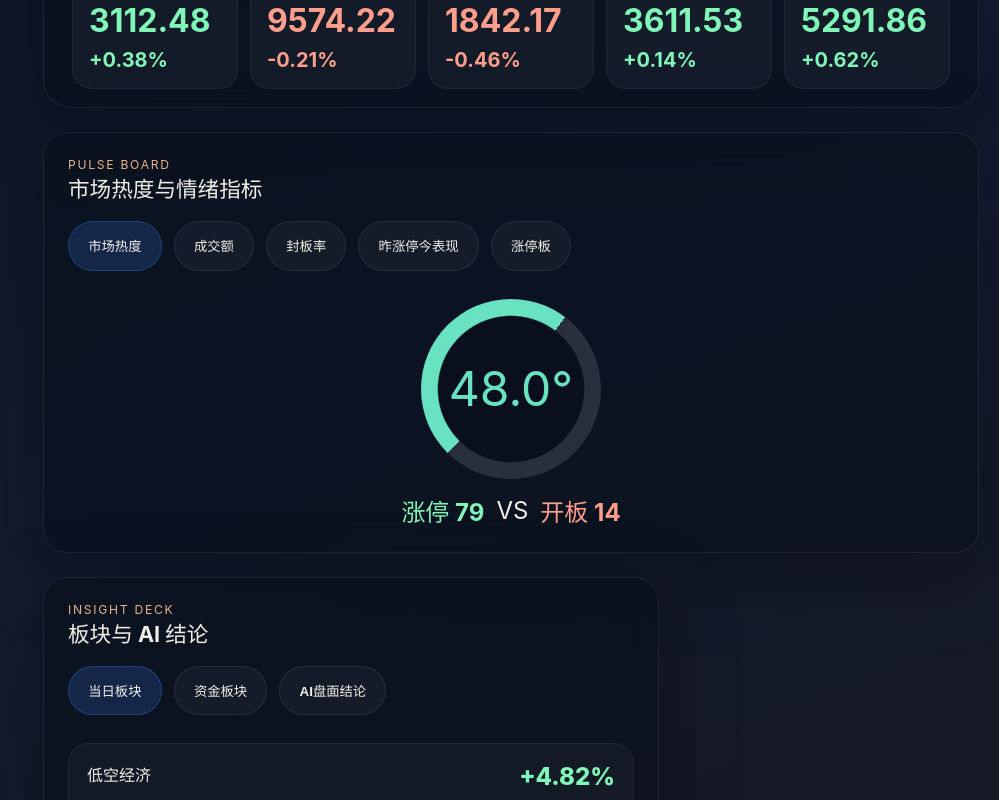
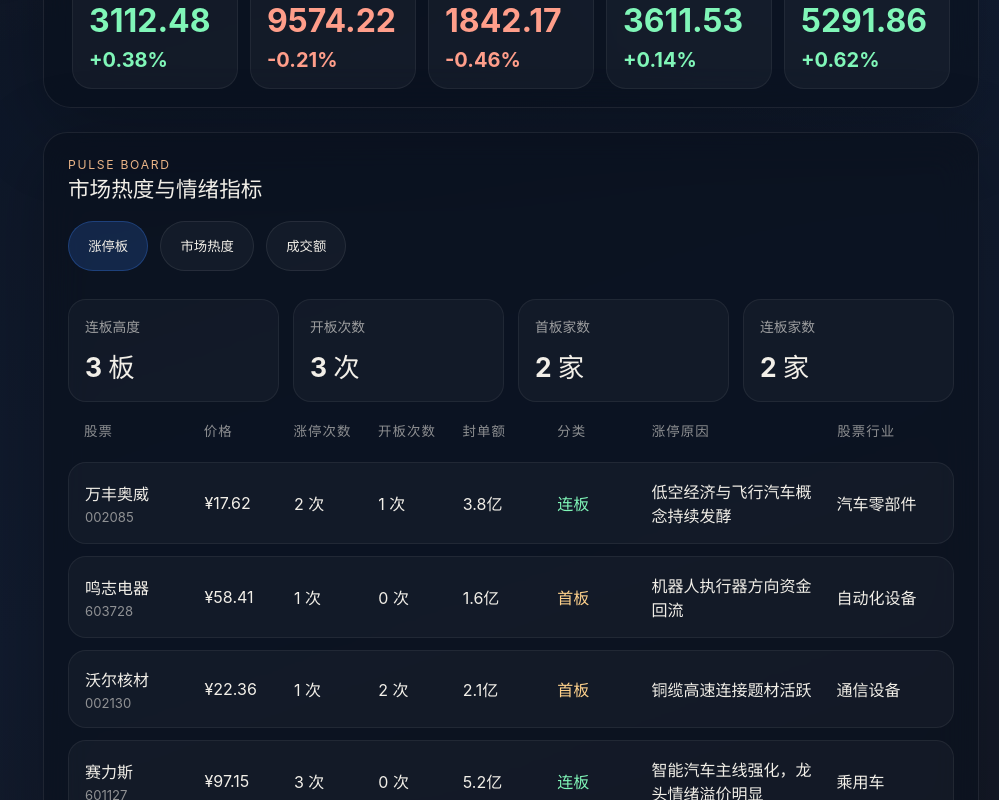
Before and after one commit to jesray1192-tempo/investpilot-dashboard, a React (Vite) app: page / in a window 1280 px wide. Shown: the part 840-1640 px from the top of the page, without its empty margins (281-1280 px from the left). Built offline with nearby package versions, Linux system fonts and the light colour scheme.

Commit message:
Remove standalone thesis card from portfolio

```diff
--- a/src/App.tsx
+++ b/src/App.tsx
@@ -24,7 +24,7 @@ type NavKey =
   | "us";
 
 type AiTabKey = "multimodal" | "strategy";
-type MarketTabKey = "heat" | "turnover" | "seal" | "winners" | "limitup";
+type MarketTabKey = "limitup" | "heat" | "turnover";
 type InsightTabKey = "sectors" | "funds" | "ai";
 type PortfolioTabKey = "holdings" | "trades";
 type PolicyMaterial = {
@@ -203,7 +203,7 @@ function buildMultimodalOutput(
 export default function App() {
   const [activeNav, setActiveNav] = useState<NavKey>("home");
   const [activeAiTab, setActiveAiTab] = useState<AiTabKey>("multimodal");
-  const [activeMarketTab, setActiveMarketTab] = useState<MarketTabKey>("heat");
+  const [activeMarketTab, setActiveMarketTab] = useState<MarketTabKey>("limitup");
   const [activeInsightTab, setActiveInsightTab] = useState<InsightTabKey>("sectors");
   const [activePortfolioTab, setActivePortfolioTab] = useState<PortfolioTabKey>("holdings");
   const [aiLinkInput, setAiLinkInput] = useState("");
@@ -418,6 +418,13 @@ export default function App() {
                 <div className="subnav-row market-subnav">
                   <button
                     type="button"
+                    className={`subnav-btn ${activeMarketTab === "limitup" ? "active" : ""}`}
+                    onClick={() => setActiveMarketTab("limitup")}
+                  >
+                    涨停板
+                  </button>
+                  <button
+                    type="button"
                     className={`subnav-btn ${activeMarketTab === "heat" ? "active" : ""}`}
                     onClick={() => setActiveMarketTab("heat")}
                   >
@@ -429,27 +436,6 @@ export default function App() {
                     onClick={() => setActiveMarketTab("turnover")}
                   >
                     成交额
-                  </button>
-                  <button
-                    type="button"
-                    className={`subnav-btn ${activeMarketTab === "seal" ? "active" : ""}`}
-                    onClick={() => setActiveMarketTab("seal")}
-                  >
-                    封板率
-                  </button>
-                  <button
-                    type="button"
-                    className={`subnav-btn ${activeMarketTab === "winners" ? "active" : ""}`}
-                    onClick={() => setActiveMarketTab("winners")}
-                  >
-                    昨涨停今表现
-                  </button>
-                  <button
-                    type="button"
-                    className={`subnav-btn ${activeMarketTab === "limitup" ? "active" : ""}`}
-                    onClick={() => setActiveMarketTab("limitup")}
-                  >
-                    涨停板
                   </button>
                 </div>
 
@@ -479,40 +465,6 @@ export default function App() {
                       <div>
                         <span>波动风险分</span>
                         <strong>{riskScore}/100</strong>
-                      </div>
-                    </div>
-                  </>
-                )}
-
-                {activeMarketTab === "seal" && (
-                  <>
-                    <div className="big-metric up">{marketBreadth.sealRate.toFixed(2)}%</div>
-                    <div className="dual-metrics">
-                      <div>
-                        <span>封板</span>
-                        <strong>{marketBreadth.limitUp}</strong>
-                      </div>
-                      <div>
-                        <span>触及开板</span>
-                        <strong>{marketBreadth.openBoard}</strong>
-                      </div>
-                    </div>
-                  </>
-                )}
-
-                {activeMarketTab === "winners" && (
-                  <>
-                    <div className="big-metric up">
-                      {marketBreadth.yesterdayLimitUpReturn.toFixed(2)}%
-                    </div>
-                    <div className="dual-metrics">
-                      <div>
-                        <span>高开率</span>
-                        <strong>{marketBreadth.highOpenRate}%</strong>
-                      </div>
-                      <div>
-                        <span>获利率</span>
-                        <strong>{marketBreadth.profitRate}%</strong>
                       </div>
                     </div>
                   </>
```
